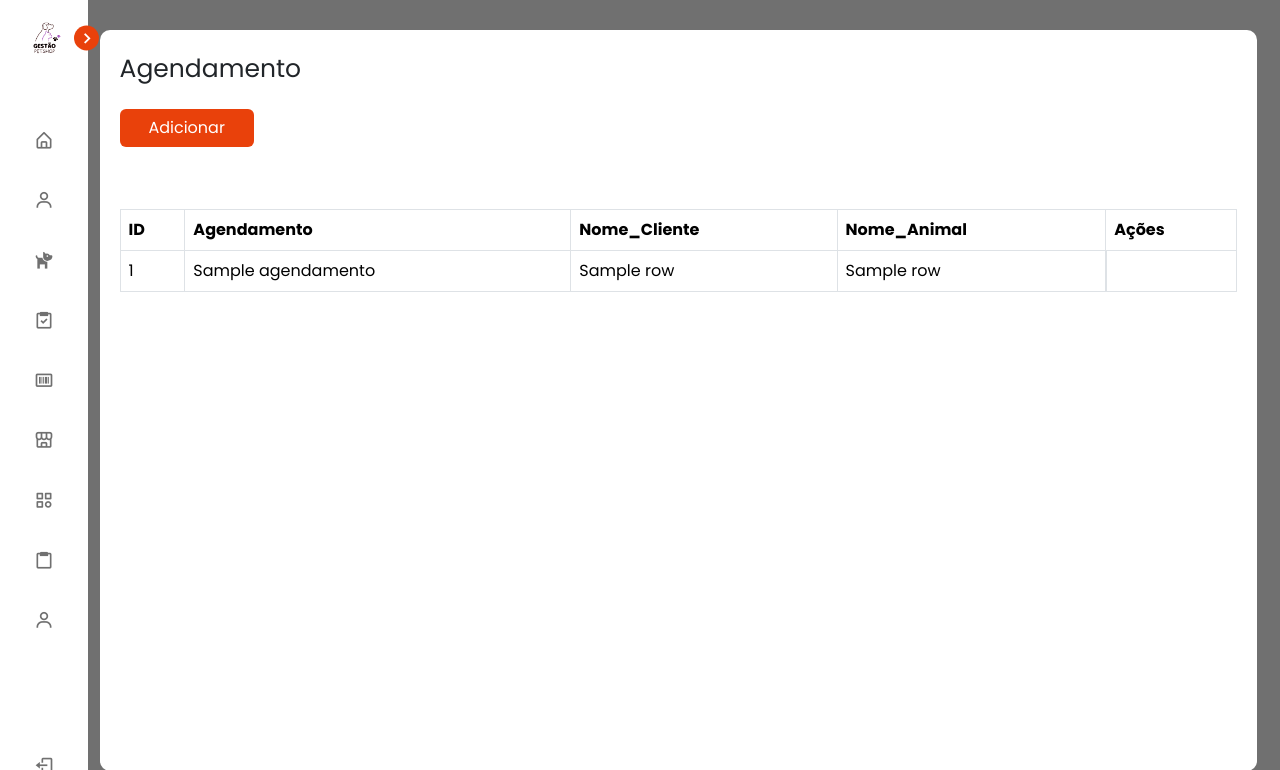
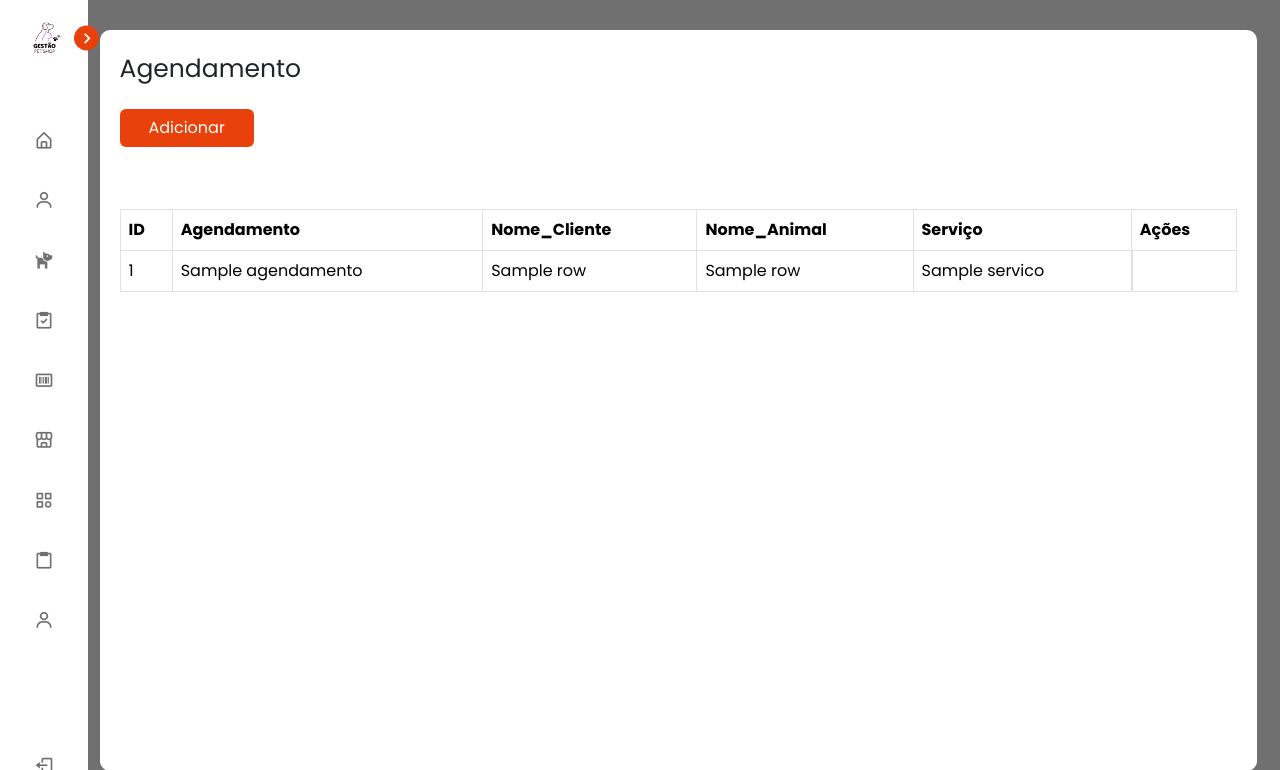
Before and after one commit to MJ-TECHNOLOGY/petshop-app, a PHP site: template App/View/modules/Venda/ListarVenda.php in a window 1280 px wide. Shown: the top 770 px of the page. Run offline with PHP 8.4, Linux system fonts and the light colour scheme; the template is opened without the code that fills it: most values are stand-ins (such as "Sample title", 1, 10 or a date in 2020); some libraries are stand-ins or nearby versions.

Commit message:
feat: implementando campo de servico no agendamento

```diff
--- a/App/Controller/VendaController.php
+++ b/App/Controller/VendaController.php
@@ -25,6 +25,7 @@ class VendaController extends Controller
         $model->getAllRows();
         $model->getAllCliente();
         $model->getAllAnimal();
+        $model->getAllServico();
 
         include 'View/modules/Venda/ListarVenda.php';
     }
@@ -48,6 +49,7 @@ class VendaController extends Controller
         $venda->agendamento = $_POST['agendamento'];
         $venda->id_cliente = $_POST['id_cliente'];
         $venda->id_animal = $_POST['id_animal'];
+        $venda->id_servico = $_POST['id_servico'];
 
         $venda->save();
 
--- a/App/View/js/src/jquery.venda.js
+++ b/App/View/js/src/jquery.venda.js
@@ -1,4 +1,4 @@
-function addVenda(id, agendamento, id_cliente, id_animal) {
+function addVenda(id, agendamento, id_cliente, id_animal, id_servico) {
     if (agendamento !== "") {
         $.ajax({
             type: "POST",
@@ -8,6 +8,7 @@ function addVenda(id, agendamento, id_cliente, id_animal) {
                 agendamento: agendamento,
                 id_cliente: id_cliente,
                 id_animal: id_animal,
+                id_servico: id_servico,
             },
             dataType: 'json',
             success: function (result) {
@@ -29,6 +30,7 @@ function getVendaById(id) {
             $('#agendamento').val(result.response_data.agendamento);
             $('#id_cliente').val(result.response_data.id_cliente);
             $('#id_animal').val(result.response_data.id_animal);
+            $('#id_servico').val(result.response_data.id_servico);
             $('#id').val(result.response_data.id);
         },
         error: function (result) {
--- a/App/View/modules/Venda/ListarVenda.php
+++ b/App/View/modules/Venda/ListarVenda.php
@@ -42,6 +42,7 @@
                                     <th>Agendamento</th>
                                     <th>Nome_Cliente</th>
                                     <th>Nome_Animal</th>
+                                    <th>Serviço</th>
                                     <th>Ações</th>
                                 </tr>
                             </thead>
@@ -53,6 +54,7 @@
                                             <td><?= $venda->agendamento ?></td>
                                             <td><?= $venda->nome_cliente ?></td>
                                             <td><?= $venda->nome_animal ?></td>
+                                            <td><?= $venda->servico ?></td>
                                             <td class="actions-list">
                                                 <box-icon name="edit" color="#E9410B" id="<?= $venda->id ?>" data-bs-toggle="modal" data-bs-target="#modalVenda" class="btn-icon btn-edit"></box-icon>
                                                 <box-icon name="trash" color="#E9410B" id="<?= $venda->id ?>" class="btn-icon btn-delete"></box-icon>
@@ -75,7 +77,7 @@
         <div class="modal-dialog" role="document">
             <div class="modal-content">
                 <div class="modal-header">
-                    <h5 class="modal-title" id="modalVendaTitle">Cadastrar Venda</h5>
+                    <h5 class="modal-title" id="modalVendaTitle">Fazer agendamento</h5>
                     <!--<button type="button" class="close" data-bs-dismiss="modal" aria-label="Close">
                         <span aria-hidden="true">&times;</span>-->
                     </button>
@@ -114,6 +116,20 @@
                                 <?php endif ?>
                             </select>
                         </div>
+                        <div class="mb-3">
+                            <label for="id_servico">Serviço:</label><br>
+                            <select class="selectpicker form-control" data-live-search="true" name="id_servico" id="id_servico">
+                                <?php if ($model->lista_servico == null) : ?>
+                                    <option class="option-evento" value="">Cadastre um servico primeiro!</option>
+                                <?php else : ?>
+                                    <option class="option-evento" value="">Selecione o servico</option>
+                                    <?php foreach ($model->lista_servico as $servico) : ?>
+
+                                        <option class="option-evento" value=<?= $servico->id ?>><?= $servico->descricao ?></option>
+                                    <?php endforeach ?>
+                                <?php endif ?>
+                            </select>
+                        </div>
                     </div>
                     <div class="modal-footer">
                         <button type="button" class="btn btn-secondary " data-bs-dismiss="modal">Fechar</button>
```
Also changed, not shown: App/DAO/VendaDAO.php (+12 -6 lines), App/Model/VendaModel.php (+10 -2 lines).
